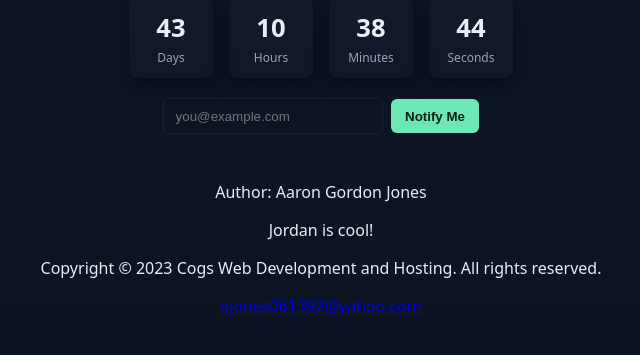
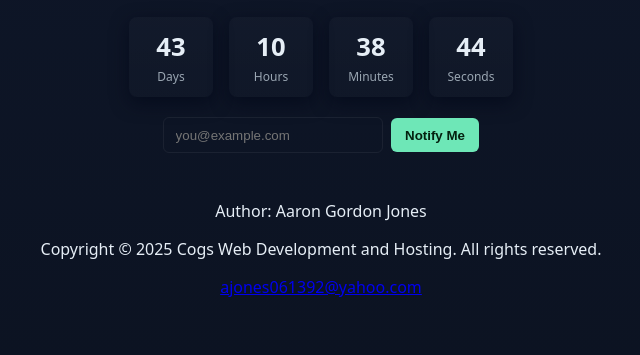
Before and after one commit to otacon424/cogswebdevelopmentandhosting, a plain HTML site: page index.html in a window 1280 px wide. Shown: the part 277-632 px from the top of the page, without its empty margins (319-959 px from the left). Drawn offline with Linux system fonts and the light colour scheme.

Commit message:
Updated the index html.

```diff
--- a/index.html
+++ b/index.html
@@ -42,8 +42,7 @@
 
     <footer>
       <p>Author: Aaron Gordon Jones</p>
-      <p>Jordan is cool!</p>
-      <p>Copyright © 2023 Cogs Web Development and Hosting. All rights reserved.</p>
+      <p>Copyright © 2025 Cogs Web Development and Hosting. All rights reserved.</p>
       <p><a href="mailto:ajones061392@yahoo.com" class="href">ajones061392@yahoo.com</a></p>
     </footer>
 
```
